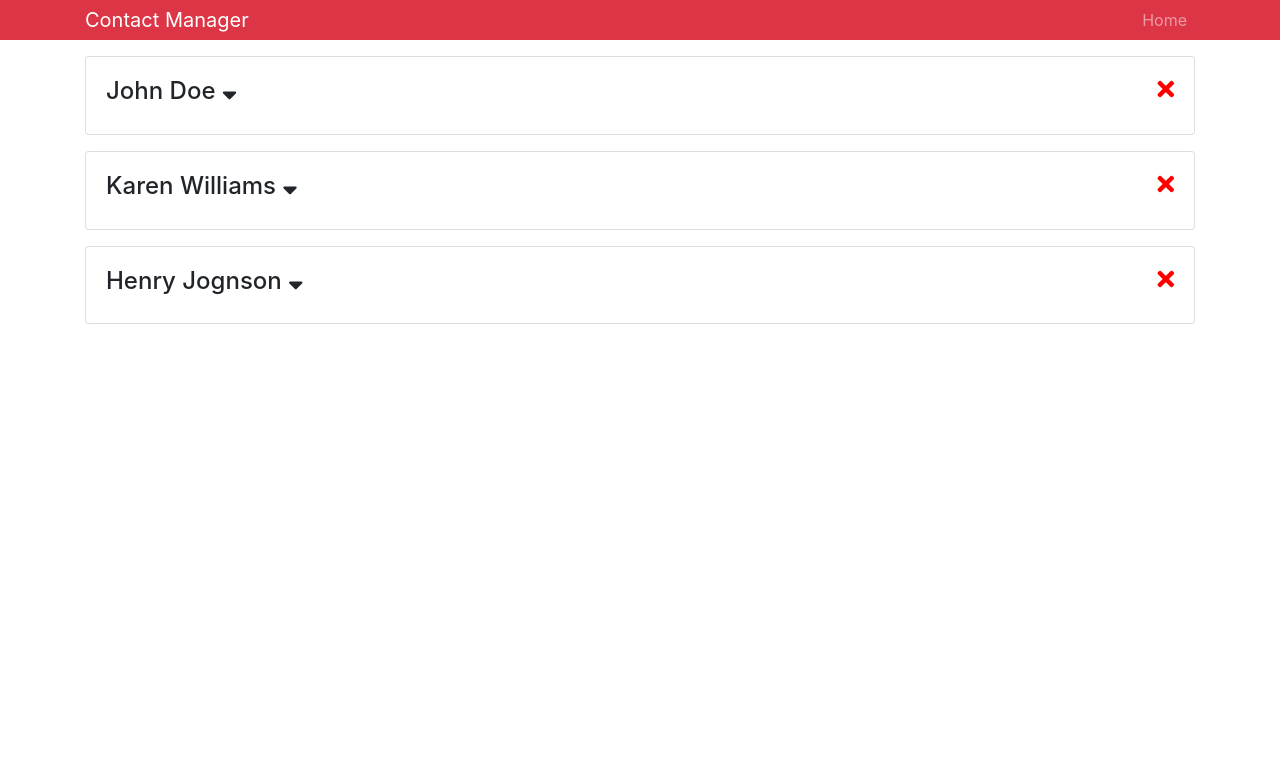
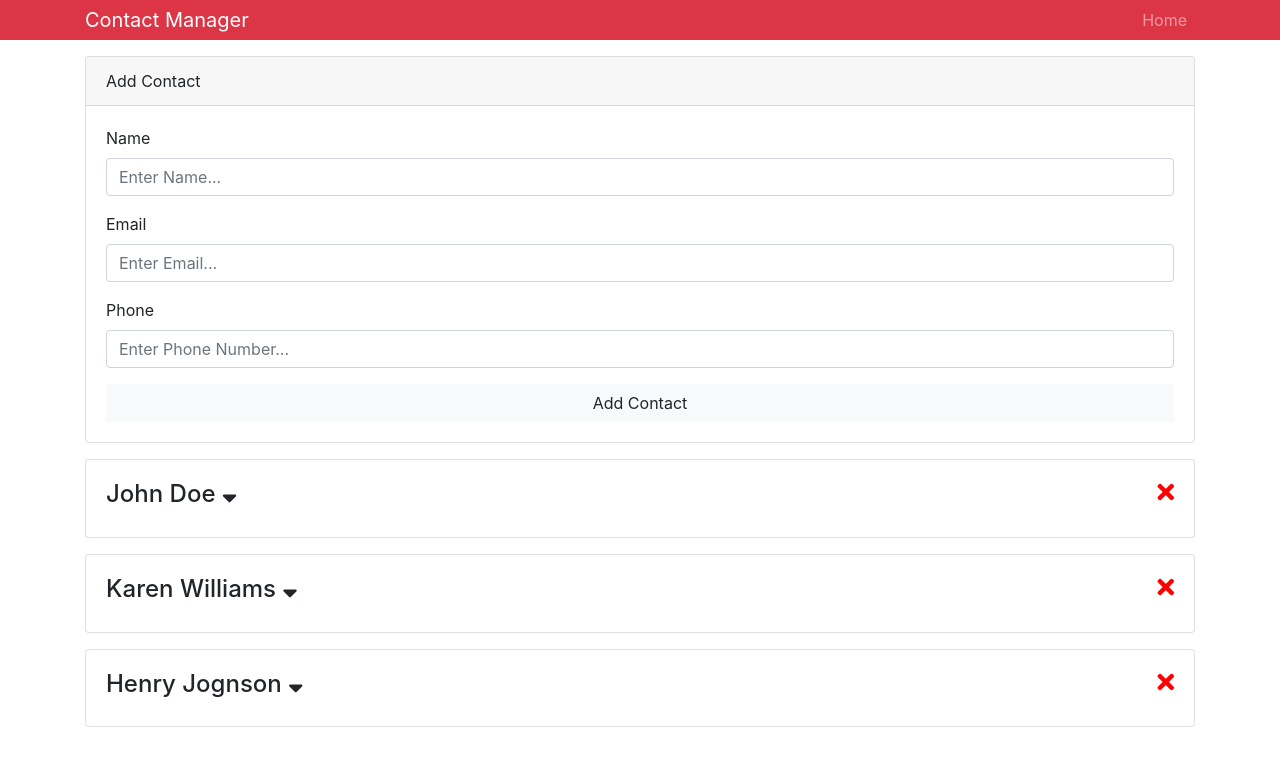
Before and after one commit to shiyu3169/Contact-Manager, a React (Create React App) app: page / in a window 1280 px wide. Shown: the top 766 px of the page. Built offline with nearby package versions, Linux system fonts and the light colour scheme.

Commit message:
add contact

```diff
--- a/src/App.js
+++ b/src/App.js
@@ -1,7 +1,8 @@
 import React, { Component } from "react";
-import Contacts from "./components/Contacts";
-import Header from "./components/Header";
+import Contacts from "./components/contacts/Contacts";
+import Header from "./components/layout/Header";
 import { Provider } from "./context";
+import AddContact from "./components/contacts/AddContact";
 
 import "bootstrap/dist/css/bootstrap.min.css";
 import "./App.css";
@@ -13,6 +14,7 @@
                 <div>
                     <Header branding="Contact Manager" />
                     <div className="container">
+                        <AddContact />
                         <Contacts />
                     </div>
                 </div>
--- /dev/null
+++ b/src/components/contacts/AddContact.js
@@ -0,0 +1,61 @@
+import React, { Component } from "react";
+
+export default class AddContact extends Component {
+    state = {
+        name: "",
+        email: "",
+        phone: ""
+    };
+
+    render() {
+        const { name, email, phone } = this.state;
+
+        return (
+            <div className="card mb-3">
+                <div className="card-header">Add Contact</div>
+                <div className="card-body">
+                    <form>
+                        <div className="form-group">
+                            <label htmlFor="name">Name</label>
+                            <input
+                                type="text"
+                                className="form-control form-contorl-lg"
+                                placeholder="Enter Name..."
+                                name="name"
+                                id="name"
+                                value={name}
+                            />
+                        </div>
+                        <div className="form-group">
+                            <label htmlFor="email">Email</label>
+                            <input
+                                type="email"
+                                className="form-control form-contorl-lg"
+                                placeholder="Enter Email..."
+                                name="email"
+                                id="email"
+                                value={email}
+                            />
+                        </div>
+                        <div className="form-group">
+                            <label htmlFor="phone">Phone</label>
+                            <input
+                                type="text"
+                                className="form-control form-contorl-lg"
+                                placeholder="Enter Phone Number..."
+                                name="phone"
+                                id="phone"
+                                value={phone}
+                            />
+                        </div>
+                        <input
+                            type="submit"
+                            value="Add Contact"
+                            className="btn btn-light btn-block"
+                        />
+                    </form>
+                </div>
+            </div>
+        );
+    }
+}
--- a/src/components/Contact.js
+++ b/src/components/contacts/Contact.js
@@ -1,6 +1,6 @@
 import React, { Component } from "react";
 import PropTypes from "prop-types";
-import { Consumer } from "../context";
+import { Consumer } from "../../context";
 
 export default class Contact extends Component {
     static propTypes = {
--- a/src/components/Contacts.js
+++ b/src/components/contacts/Contacts.js
@@ -1,6 +1,6 @@
 import React, { Component } from "react";
 import Contact from "./Contact";
-import { Consumer } from "../context";
+import { Consumer } from "../../context";
 
 export default class Contacts extends Component {
     render() {
```
Also changed, not shown: src/components/layout/Header.js (renamed from src/components/Header.js).
